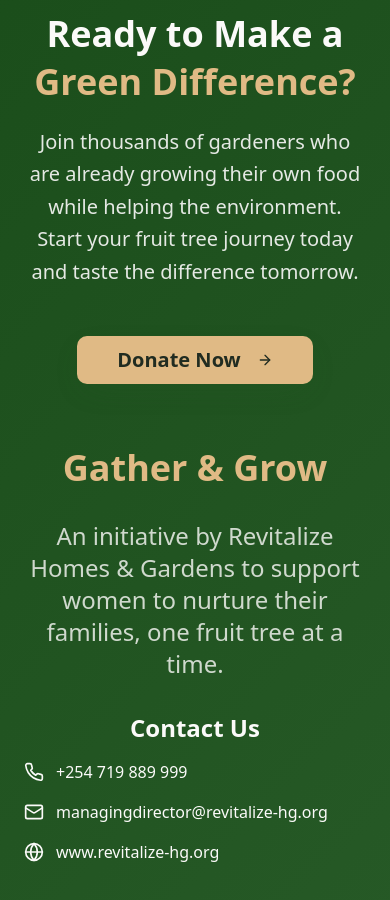
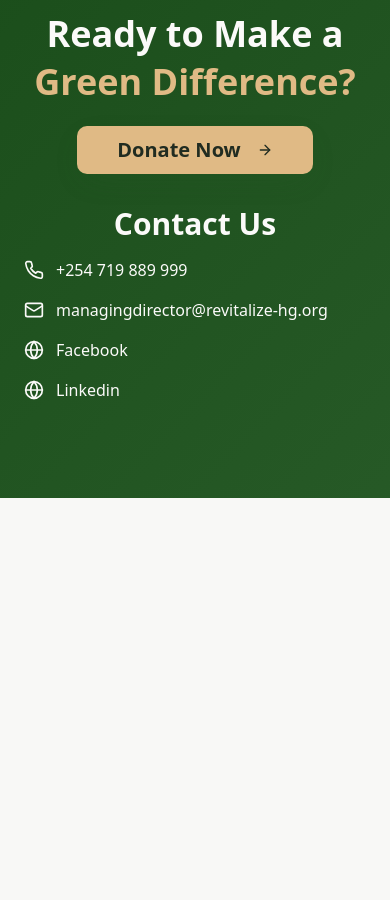
Before and after one commit to josephkipkemoi/orchard-bloom-guide, a React (Vite) app: page / in a window 390 px wide. Shown: the part 7800-8700 px from the top of the page. After the commit the page ends 8298 px from the top, so only its background shows below. Built offline with nearby package versions, Linux system fonts and the light colour scheme.

Commit message:
Footer fix

```diff
--- a/package.json
+++ b/package.json
@@ -11,6 +11,10 @@
     "preview": "vite preview"
   },
   "dependencies": {
+    "@fortawesome/free-brands-svg-icons": "^7.0.1",
+    "@fortawesome/free-regular-svg-icons": "^7.0.1",
+    "@fortawesome/free-solid-svg-icons": "^7.0.1",
+    "@fortawesome/react-fontawesome": "^3.0.2",
     "@hookform/resolvers": "^3.10.0",
     "@radix-ui/react-accordion": "^1.2.11",
     "@radix-ui/react-alert-dialog": "^1.1.14",
--- a/src/components/CallToAction.tsx
+++ b/src/components/CallToAction.tsx
@@ -16,10 +16,10 @@ const CallToAction = () => {
             <span className="text-accent block mt-2">Green Difference?</span>
           </h2>
 
-          <p className="text-xl md:text-2xl text-primary-foreground/90 mb-12 max-w-3xl mx-auto leading-relaxed">
+          {/* <p className="text-xl md:text-2xl text-primary-foreground/90 mb-12 max-w-3xl mx-auto leading-relaxed">
             Join thousands of gardeners who are already growing their own food while helping the environment.
             Start your fruit tree journey today and taste the difference tomorrow.
-          </p>
+          </p> */}
 
           <div className="flex flex-col sm:flex-row gap-6 justify-center items-center">
             <Button size="lg" className="bg-accent hover:bg-accent/90 text-foreground shadow-organic px-10 py-6 text-xl font-semibold group">
@@ -27,16 +27,16 @@ const CallToAction = () => {
               <ArrowRight className="ml-2 h-5 w-5 group-hover:translate-x-1 transition-transform" />
             </Button>
           </div>
-          <div className="mt-16  text-primary-foreground/80">
+          {/* <div className="mt-16  text-primary-foreground/80">
               <h2 >
                 <span className="text-4xl text-accent block font-bold ">Gather & Grow</span>  <br/>
               </h2>
               <p className="mt-2 text-2xl">
                 An initiative by Revitalize Homes & Gardens to support women to nurture their families, one fruit tree at a time.
               </p>
-          </div>
+          </div> */}
          <div className="mt-8">
-              <h2 className="text-2xl font-bold text-primary-foreground">Contact Us</h2>
+              <h2 className="text-3xl font-bold text-primary-foreground">Contact Us</h2>
                  <div className="flex items-center space-x-3  mt-4 mb-4 text-primary-foreground">
                     <Phone className="w-5 h-5 text-primary-foreground" />
                     <a href="tel:+254719889999" className="text-primary-foreground hover:text-green-700">
@@ -52,6 +52,17 @@ const CallToAction = () => {
 
           {/* Website */}
           <div className="flex items-center space-x-3 mt-4 mb-4">
+             <Globe className="w-5 h-5 text-primary-foreground" />
+             <a
+              href="https://www.revitalize-hg.org"
+              target="_blank"
+              rel="noopener noreferrer"
+              className="text-primary-foreground hover:text-purple-700"
+            >
+              Facebook
+            </a>
+          </div>
+            <div className="flex items-center space-x-3 mt-4 mb-4">
             <Globe className="w-5 h-5 text-primary-foreground" />
             <a
               href="https://www.revitalize-hg.org"
@@ -59,7 +70,7 @@ const CallToAction = () => {
               rel="noopener noreferrer"
               className="text-primary-foreground hover:text-purple-700"
             >
-              www.revitalize-hg.org
+              Linkedin
             </a>
           </div>
          </div>
```
Also changed, not shown: 1 other file (tests, documents, lock files or other folders).
